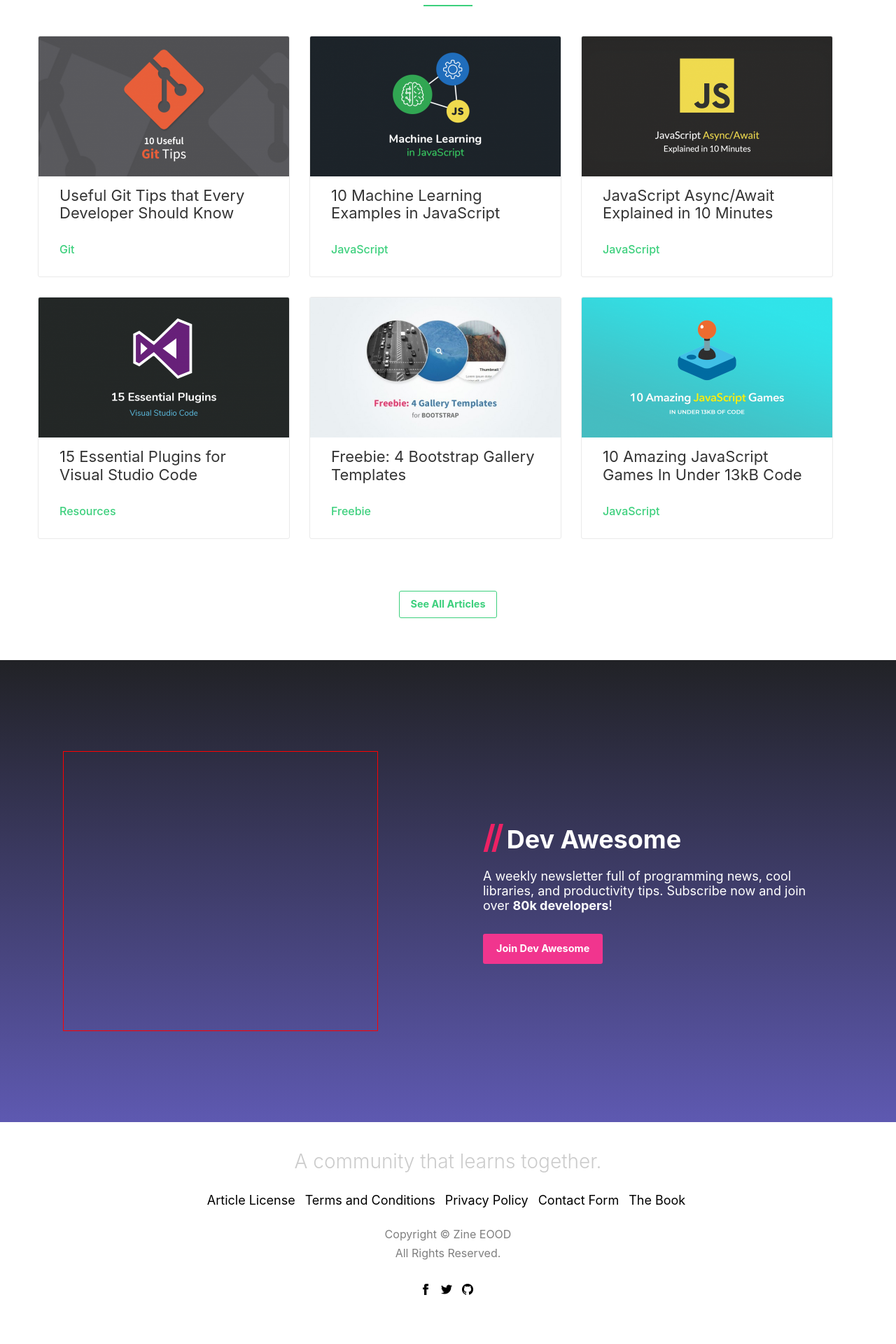
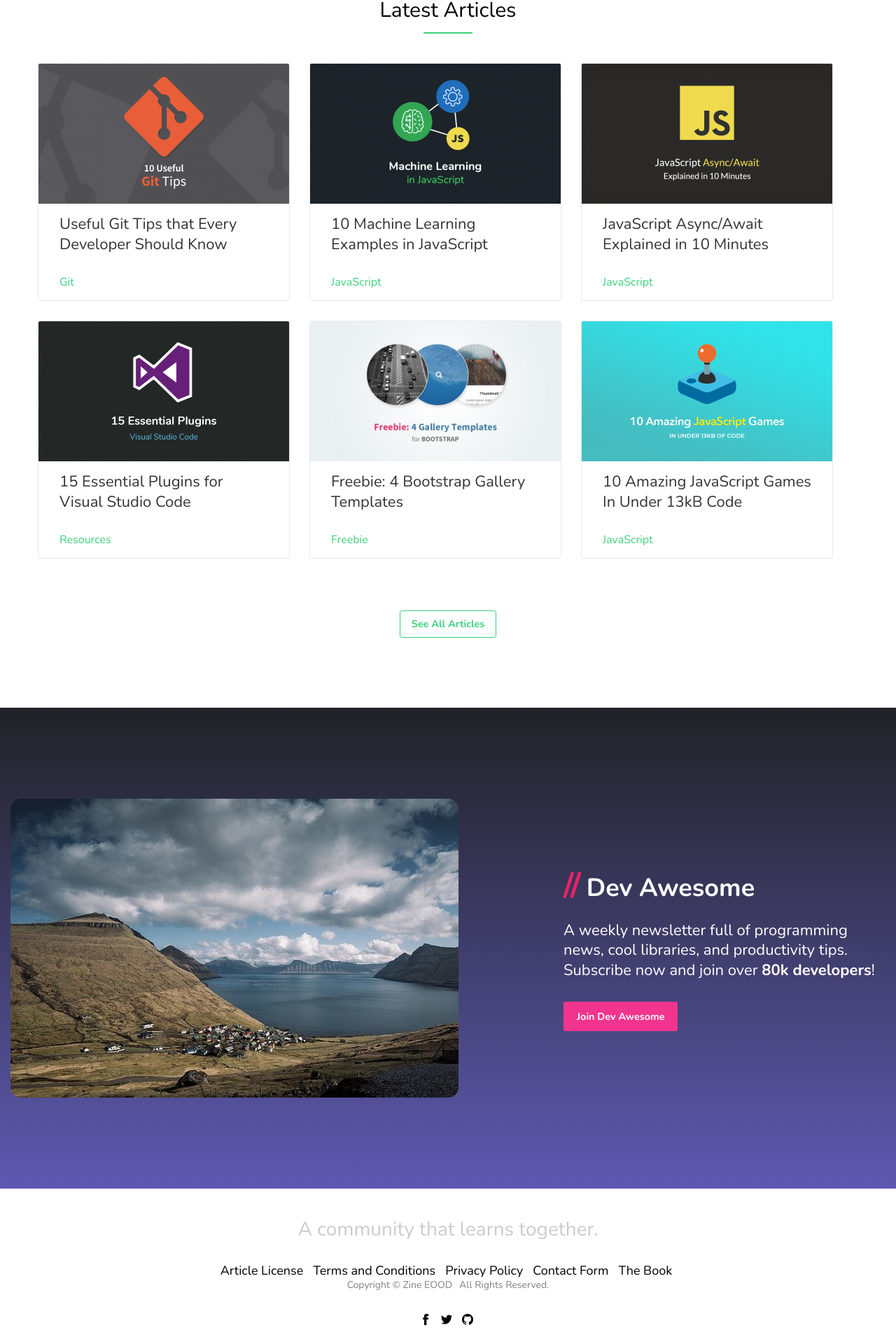
Before and after one commit to kubaparol/recruitment-task, a React (Create React App) app: page / in a window 1280 px wide. Shown: the part 819-2739 px from the top of the page at 70% size. Built offline with nearby package versions, Linux system fonts and the light colour scheme.

Commit message:
fix(HomePage): minor style corrections

```diff
--- a/src/components/Button/Button.styled.js
+++ b/src/components/Button/Button.styled.js
@@ -16,6 +16,9 @@
   text-transform: capitalize;
   font-size: 0.9em;
   min-width: 100px;
+  &:hover {
+    background-color: ${(props) => props.theme.defaultBtnBackgroundHover};
+  }
   @media ${(props) => props.theme.media.tablet} {
     cursor: pointer;
   }
@@ -36,11 +39,18 @@
       background-color: ${(props) => props.theme.articleBtnBackground};
       border: 1px solid ${(props) => props.theme.articleBtnBorder};
       color: ${(props) => props.theme.articleBtnColor};
+      &:hover {
+        background-color: ${(props) => props.theme.articleBtnBackgroundHover};
+        color: ${(props) => props.theme.articleBtnColorHover};
+      }
     `}
   ${(props) =>
     props.id === "mainContent" &&
     css`
       background-color: ${(props) => props.theme.mainBtnBackground};
+      &:hover {
+        background-color: ${(props) => props.theme.mainBtnBackgroundHover};
+      }
       padding: 12px 18px;
     `}
 `;
--- a/src/components/Footer/Footer.styled.js
+++ b/src/components/Footer/Footer.styled.js
@@ -15,7 +15,6 @@
     margin-left: -5px;
     display: flex;
     flex-wrap: wrap;
-    margin-bottom: 24px;
     justify-content: center;
   }
   li {
@@ -26,10 +25,24 @@
     text-decoration: none;
     color: black;
   }
+  a:hover {
+    color: ${(props) => props.theme.footerItemHoverColor};
+    border-bottom: 1px solid #ddd;
+  }
   div {
     margin-bottom: 30px;
     line-height: 1.7;
     opacity: 0.5;
+    font-size: 14px;
+  }
+  @media ${(props) => props.theme.media.mobile} {
+    div {
+      display: flex;
+      justify-content: center;
+    }
+    p {
+      margin-right: 10px;
+    }
   }
 `;
 
--- a/src/components/HeaderContent/HeaderContent.js
+++ b/src/components/HeaderContent/HeaderContent.js
@@ -1,6 +1,8 @@
 import React from "react";
 
 import StyledHeaderContent from "./HeaderContent.styled";
+
+import seaImg from "../../assets/sea.jpg";
 
 import Button from "../Button";
 
@@ -18,7 +20,7 @@
         </p>
         <Button>Browse Content</Button>
       </div>
-      <div />
+      <img src={seaImg} alt="sea_photo" />
     </StyledHeaderContent>
   );
 };
--- a/src/components/HeaderContent/HeaderContent.styled.js
+++ b/src/components/HeaderContent/HeaderContent.styled.js
@@ -29,21 +29,24 @@
       text-align: left;
     }
     @media ${(props) => props.theme.media.desktop} {
+      min-width: 450px;
       max-width: 500px;
       margin: 50px;
     }
   }
-  div:nth-child(2) {
+  img {
+    display: none;
     @media ${(props) => props.theme.media.desktop} {
-      height: 400px;
-      width: 500px;
-      background-color: lightyellow;
+      display: block;
+      margin: 50px;
+      border-radius: 15px;
     }
   }
   h2 {
     color: #fff;
     font-size: 36px;
     margin-bottom: 20px;
+    font-weight: 400;
   }
   p {
     margin-bottom: 30px;
--- a/src/components/LatestArticles/LatestArticles.js
+++ b/src/components/LatestArticles/LatestArticles.js
@@ -18,36 +18,42 @@
       image: gitImg,
       description: "Useful Git Tips that Every Developer Should Know",
       tag: "Git",
+      tagUrl: "/",
     },
     {
       url: "/",
       image: mlImg,
       description: "10 Machine Learning Examples in JavaScript",
       tag: "JavaScript",
+      tagUrl: "/",
     },
     {
       url: "/",
       image: asyncImg,
       description: "JavaScript Async/Await Explained in 10 Minutes",
       tag: "JavaScript",
+      tagUrl: "/",
     },
     {
       url: "/",
       image: vscImg,
       description: "15 Essential Plugins for Visual Studio Code",
       tag: "Resources",
+      tagUrl: "/",
     },
     {
       url: "/",
       image: freebieImg,
       description: "Freebie: 4 Bootstrap Gallery Templates",
       tag: "Freebie",
+      tagUrl: "/",
     },
     {
       url: "/",
       image: jsgamesImg,
       description: "10 Amazing JavaScript Games In Under 13kB Code",
       tag: "JavaScript",
+      tagUrl: "/",
     },
   ];
 
@@ -57,8 +63,12 @@
         <a href={article.url}>
           <div style={{ backgroundImage: `url(${article.image})` }} />
         </a>
-        <p>{article.description}</p>
-        <p>{article.tag}</p>
+        <p>
+          <a href={article.url}>{article.description}</a>
+        </p>
+        <p>
+          <a href={article.tagUrl}>{article.tag}</a>
+        </p>
       </article>
     );
   });
--- a/src/components/LatestArticles/LatestArticles.styled.js
+++ b/src/components/LatestArticles/LatestArticles.styled.js
@@ -2,7 +2,8 @@
 
 const StyledHeaderContent = styled.section`
   height: auto;
-  padding-bottom: 60px;
+  padding-top: 35px;
+  padding-bottom: 100px;
   max-width: 1200px;
   margin: 0 auto;
   @media ${(props) => props.theme.media.tablet} {
@@ -29,6 +30,7 @@
   h2 {
     padding-bottom: 10px;
     font-size: 30px;
+    font-weight: 400;
   }
   article {
     background-color: ${(props) => props.theme.articleBacground};
@@ -44,6 +46,9 @@
       width: 30%;
     }
   }
+  a {
+    text-decoration: none;
+  }
   a > div {
     width: auto;
     height: 200px;
@@ -54,11 +59,11 @@
   p {
     padding: 15px 30px;
   }
-  p:nth-child(2) {
+  p:nth-child(2) > a {
     color: #343434;
     font-size: 22px;
   }
-  p:nth-child(3) {
+  p:nth-child(3) > a {
     color: #3dd07d;
     font-size: 14;
     font-weight: 500;
--- a/src/components/MainContent/MainContent.js
+++ b/src/components/MainContent/MainContent.js
@@ -1,6 +1,8 @@
 import React from "react";
 
 import StyledMainContent from "./MainContent.styled";
+
+import seaImg from "../../assets/sea.jpg";
 
 import Button from "../Button";
 
@@ -15,7 +17,7 @@
         </p>
         <Button id="mainContent">Join dev awesome</Button>
       </header>
-      <div />
+      <img src={seaImg} alt="sea_image" />
     </StyledMainContent>
   );
 };
--- a/src/components/MainContent/MainContent.styled.js
+++ b/src/components/MainContent/MainContent.styled.js
@@ -22,8 +22,11 @@
       margin-right: 10px;
       font-size: 46px;
       color: #ed2164;
-      letter-spacing: -6px;
+      letter-spacing: -2px;
     }
+  }
+  img {
+    display: none;
   }
   p {
     margin-bottom: 30px;
@@ -43,10 +46,9 @@
     flex-direction: row-reverse;
     justify-content: center;
     align-items: center;
-    div {
-      width: 450px;
-      height: 400px;
-      border: 1px solid red;
+    img {
+      display: block;
+      border-radius: 15px;
       margin-right: 75px;
     }
     header {
@@ -54,6 +56,9 @@
       width: 50%;
       max-width: 500px;
     }
+    p {
+      font-size: 22px;
+    }
   }
 `;
 
--- a/src/index.css
+++ b/src/index.css
@@ -1,7 +1,14 @@
+@import url('https://fonts.googleapis.com/css2?family=Nunito:wght@300;400;700&display=swap');
+
+* {
+  font-family: 'Nunito', sans-serif;
+  line-height: 1.3;
+}
+
 body {
   margin: 0;
   font-family: -apple-system, BlinkMacSystemFont, 'Segoe UI', 'Roboto', 'Oxygen',
-    'Ubuntu', 'Cantarell', 'Fira Sans', 'Droid Sans', 'Helvetica Neue',
+    'Ubuntu', 'Cantarell', 'Fira Sans', 'Droid Sans', 'Helvetica Neue', 'Nunito',
     sans-serif;
   -webkit-font-smoothing: antialiased;
   -moz-osx-font-smoothing: grayscale;
--- a/src/pages/HomePage.js
+++ b/src/pages/HomePage.js
@@ -9,9 +9,11 @@
 const HomePage = () => {
   return (
     <>
-      <Header />
-      <main>
+      <div style={{ backgroundColor: "#1DA7DA" }}>
+        <Header />
         <HeaderContent />
+      </div>
+      <main style={{ backgroundColor: "#FFFFFF" }}>
         <LatestArticles />
         <MainContent />
         <Footer />
--- a/src/styled/theme.js
+++ b/src/styled/theme.js
@@ -2,15 +2,20 @@
   headerBackground: "#1DA7DA",
   defaultBtnBackground: "#3dd07d",
   defaultBtnColor: "#fff",
+  defaultBtnBackgroundHover: "#6AD4A0",
   contentHeaderBackground: "#1DA7DA",
   articleBackground: "#fff",
   headerBorderColor: "#3dd07d",
   articleBtnBackground: "#fff",
   articleBtnBorder: "#3dd07d",
   articleBtnColor: "#3dd07d",
+  articleBtnBackgroundHover: "#3dd07d",
+  articleBtnColorHover: "#fff",
   headerMainContentColor: "#fff",
   paragraphMainContentColor: "#fff",
   mainBtnBackground: "#F1358E",
+  mainBtnBackgroundHover: "#F1358E",
+  footerItemHoverColor: "#3dd07d",
   media: {
     tablet: "screen and (min-width: 768px)",
     desktop: "screen and (min-width: 992px)",
```
Also changed, not shown: src/assets/sea.jpg (added).
